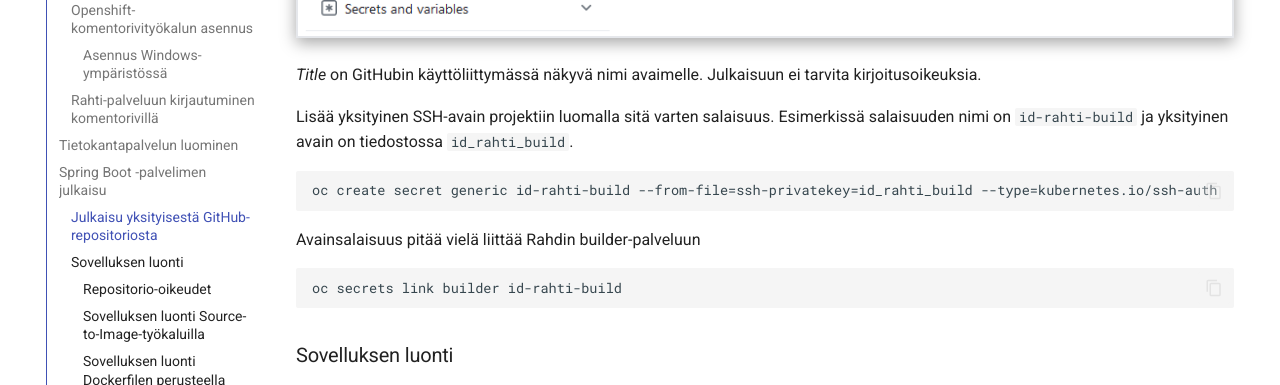
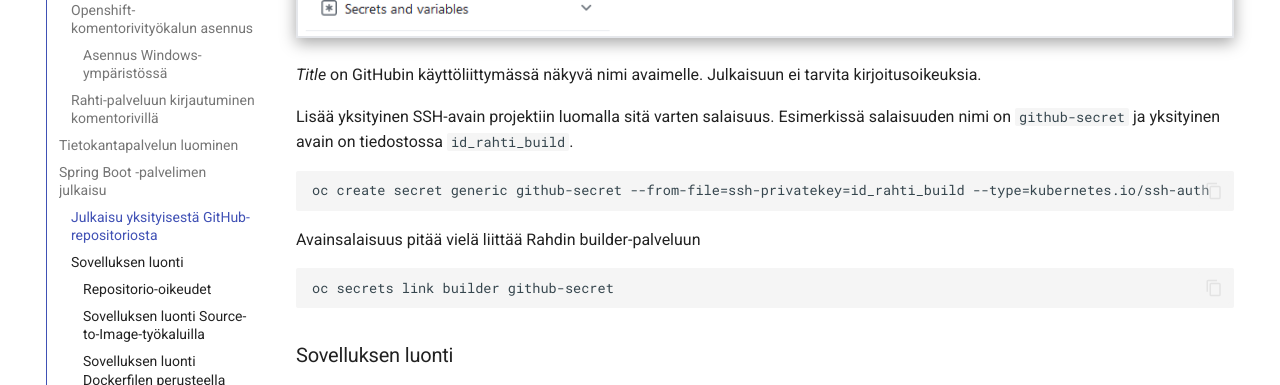
Before and after one commit to haagahelia/hh-csc-docs, an MkDocs documentation site: the page built from docs/ohje_spring_rahti.md, in a window 1280 px wide and 900 px high, scrolled down 9016 px. Shown: the part 152-537 px from the top of the window. Built offline with MkDocs 1.6.1 and Material for MkDocs 9.7.7, drawn with Linux system fonts in a browser that asks for light colours.

Commit message:
Pieni tekstimuutos

````diff
--- a/docs/ohje_spring_rahti.md
+++ b/docs/ohje_spring_rahti.md
@@ -177,15 +177,15 @@ Lisää julkinen avain GitHub-repositorioon GitHubin käyttöliittymässä. Esim
 
 _Title_ on GitHubin käyttöliittymässä näkyvä nimi avaimelle. Julkaisuun ei tarvita kirjoitusoikeuksia.
 
-Lisää yksityinen SSH-avain projektiin luomalla sitä varten salaisuus. Esimerkissä salaisuuden nimi on  `id-rahti-build` ja yksityinen avain on tiedostossa `id_rahti_build`.
+Lisää yksityinen SSH-avain projektiin luomalla sitä varten salaisuus. Esimerkissä salaisuuden nimi on  `github-secret` ja yksityinen avain on tiedostossa `id_rahti_build`.
 
 ```bash
-oc create secret generic id-rahti-build --from-file=ssh-privatekey=id_rahti_build --type=kubernetes.io/ssh-auth
+oc create secret generic github-secret --from-file=ssh-privatekey=id_rahti_build --type=kubernetes.io/ssh-auth
 ```
 
 Avainsalaisuus pitää vielä liittää Rahdin builder-palveluun
 ```bash
-oc secrets link builder id-rahti-build
+oc secrets link builder github-secret
 ```
 
 ### Sovelluksen luonti
````
